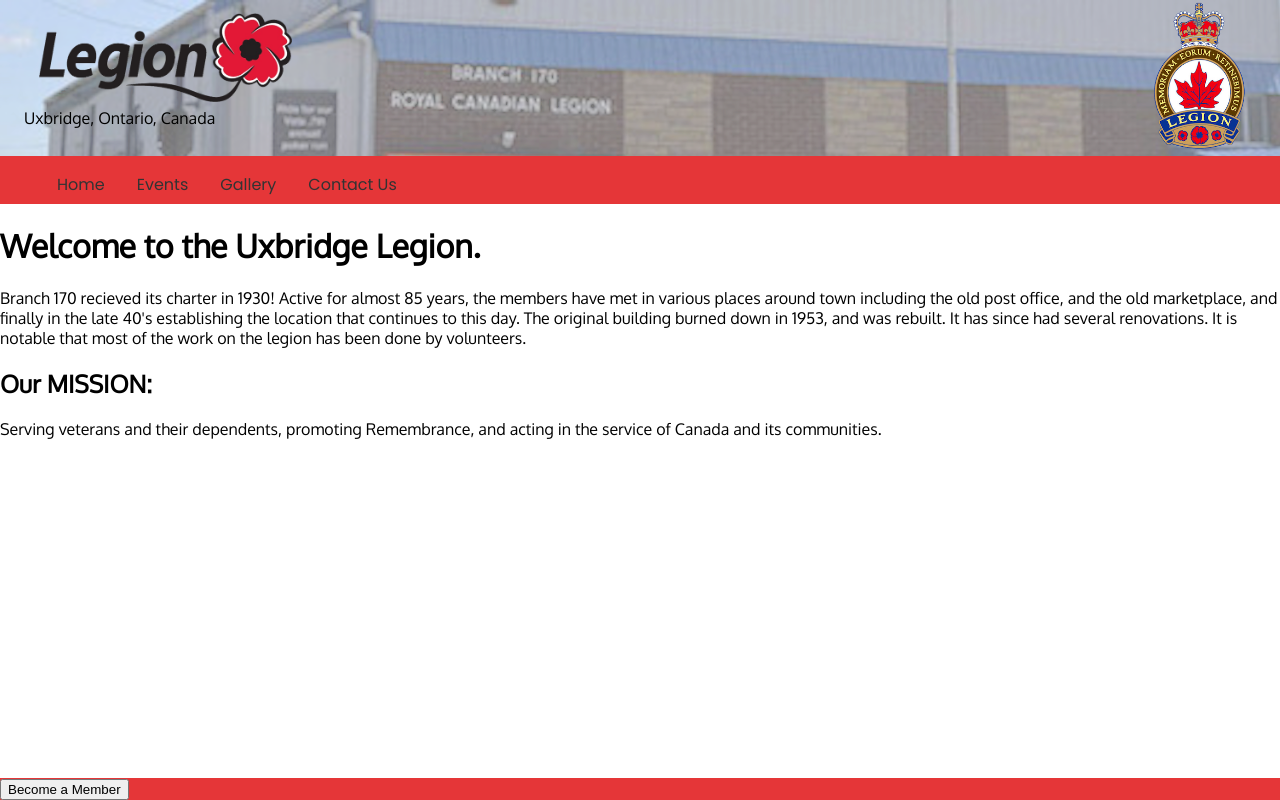
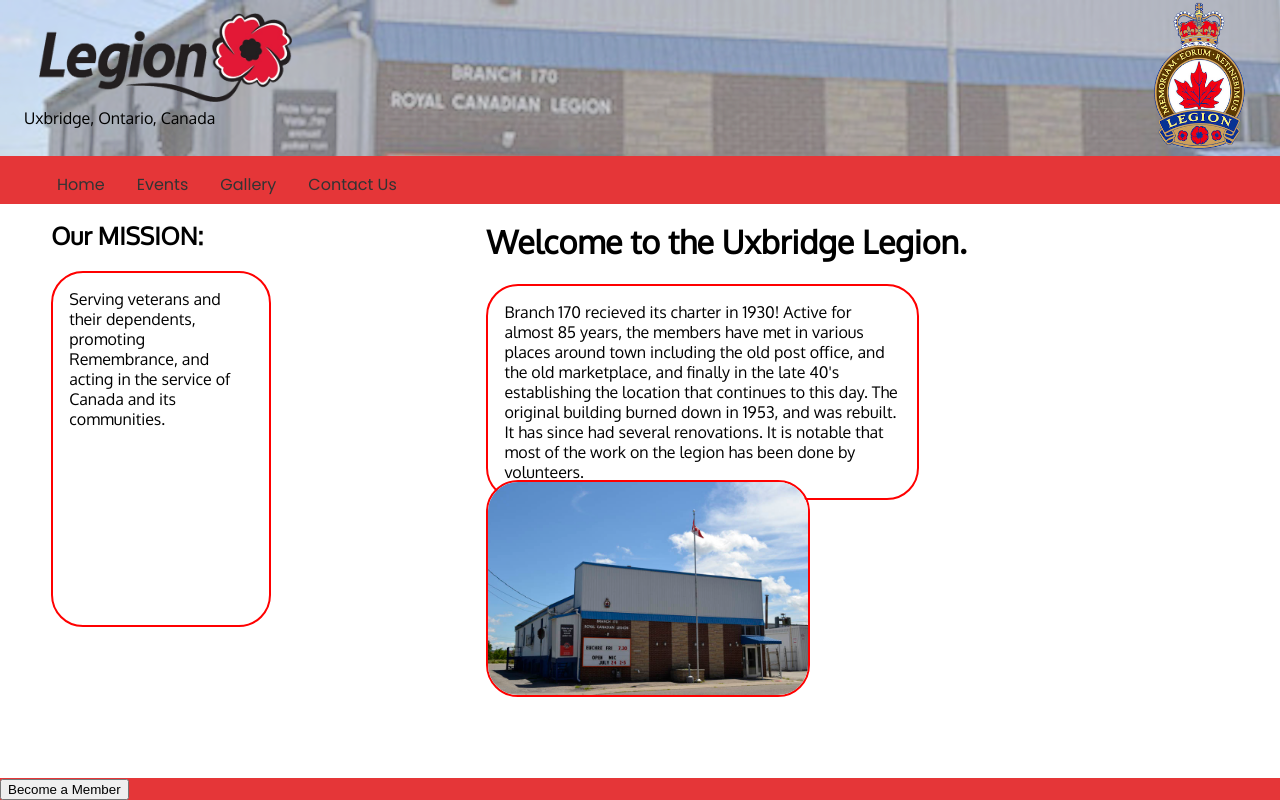
Before and after one commit to kylemcloughlin/the-legion-uxbridge, a React (Create React App) app: page / in a window 1280 px wide. Built offline with nearby package versions, Linux system fonts and the light colour scheme; what react-widgets-moment would draw is missing.

Commit message:
begin styling for home page

```diff
--- a/src/App.css
+++ b/src/App.css
@@ -148,3 +148,46 @@
   border: none;
   transition: .3s ease-in-out;
 }
+
+
+.home-container{
+  width: 100%;
+  height: 100%;
+}
+
+.welcome-div {
+    border: 2px solid red;
+    border-radius: 2em;
+        padding: 1em;
+    width: 50%;
+}
+
+.mission-div{
+  /* background-color: pink */
+ border: 2px solid red;
+ border-radius: 2em;
+        padding: 1em;
+    width: 20%;
+    height: 20em;
+
+}
+ .mission-pos {
+     position: absolute;
+     top: 25%;
+     left: 4%;
+
+ }
+  .welcome-pos {
+   position: absolute;
+   top: 25%;
+   left: 38%;
+
+  }
+.photo {
+  width: 25%;
+   border: 2px solid red;
+   border-radius: 2em;
+       position: absolute;
+       top: 60%;
+       left: 38%;
+}
--- a/src/components/contactUs.jsx
+++ b/src/components/contactUs.jsx
@@ -6,32 +6,32 @@
   render() {
     return (
     <div>
-      <h1>Our Location:</h1>
-        <p>
-  109 Franklin Street,
-  Uxbridge, Ontario
-Canada</p>
-        <h2>Contact Us:</h2>
-        <p>Royal Canadian Legion Branch 170
-  Box 137
-  Uxbridge, Ontario.
-  L9P 1J5
-CANADA</p>
-        <p>Donations to the Legion  can be sent to the mailing address above. Please make cheques payable to: Royal Canadian Legion, Branch 170. If making donations to the Legion Poppy Fund, please make cheques payable: Uxbridge Legion Poppy Fund </p>
-        <h2>Email:</h2>
-        <p>legion170@powergate.ca</p>
-        <h2>Telephone</h2>
-        <p>905.852.5293</p>
+
+        <label>Our Location:</label>
+        <span> 109 Franklin Street, Uxbridge, Ontario Canada</span>
+
+        <label>Mailing Address: </label>
+        <span>Royal Canadian Legion Branch 170 Box 137 Uxbridge, Ontario. L9P 1J5 CANADA</span>
+
+        <label><i> Donations to the Legion  can be sent to the mailing address above.
+          Please make cheques payable to:</i></label>
+          <span><b>Royal Canadian Legion, Branch 170.</b></span>
+
+         <label><i>If making donations to the Legion Poppy Fund, please make cheques payable: </i></label>
+         <span><b>Uxbridge Legion Poppy Fund</b></span>
+
+        <label>Email Address:</label>
+        <span>legion170@powergate.ca</span>
+
+        <label>Telephone: </label>
+        <span>905.852.5293</span>
+       <div className='hours-div'>
         <h2>Club Room Hours :</h2>
-        <h3>Summer Hours:  June – August</h3>
-        <p>Monday –  Saturday – 2:00 pm – 8:00 pm.
-Some evenings will close later than posted if there is a function going on.
-Sunday – 2:00 pm – 6:00 pm</p>
-        <h3>Winter Hours:  September  –  June</h3>
-        <p>Monday to Friday: 1:00 pm – 9:00 pm.
-Saturday: 1:00 pm – 9:00 pm
-Sunday: 2:00 pm – 6:00 pm</p>
-
+        <label>Summer Hours:  June – August</label>
+        <span>Monday –  Saturday – 2:00 pm – 8:00 pm. Sunday – 2:00 pm – 6:00 pm</span>
+        <label>Winter Hours:  September  –  June</label>
+        <span>Monday to Friday: 1:00 pm – 9:00 pm. Saturday: 1:00 pm – 9:00 pm Sunday: 2:00 pm – 6:00 pm</span>
+       </div>
     </div>
     )
   }
--- a/src/components/home.jsx
+++ b/src/components/home.jsx
@@ -1,17 +1,23 @@
 import React from 'react';
+import legion from './legion-outside.jpg'
 class Home extends React.Component {
 
   render() {
     return (
-    <div>
-        <h1>Welcome to the Uxbridge Legion.</h1>
-    <p>Branch 170 recieved its charter in 1930! Active for almost 85 years, the members have met in various
-        places around town including the old post office, and the old marketplace, and finally in the late 40's
-        establishing the location that continues to this day. The original building burned down in 1953, and was
-        rebuilt. It has since had several renovations. It is notable that most of the work on the legion has been done
+    <div className="home-container">
+       <div className="welcome-pos">
+        <h1 className="welcome">Welcome to the Uxbridge Legion.</h1>
+          <p className="welcome-div">Branch 170 recieved its charter in 1930! Active for almost 85 years, the members have met in various
+          places around town including the old post office, and the old marketplace, and finally in the late 40's
+          establishing the location that continues to this day. The original building burned down in 1953, and was
+          rebuilt. It has since had several renovations. It is notable that most of the work on the legion has been done
         by volunteers.</p>
+      </div>
+      <img className="photo" src={legion}/>
+      <div className='mission-pos'>
         <h2>Our MISSION: </h2>
-        <p>Serving veterans and their dependents, promoting Remembrance, and acting in the service of Canada and its communities.</p>
+          <p className="mission-div">Serving veterans and their dependents, promoting Remembrance, and acting in the service of Canada and its communities.</p>
+      </div>
     </div>
     )
   }
```
Also changed, not shown: src/components/legion-outside.jpg (added).
